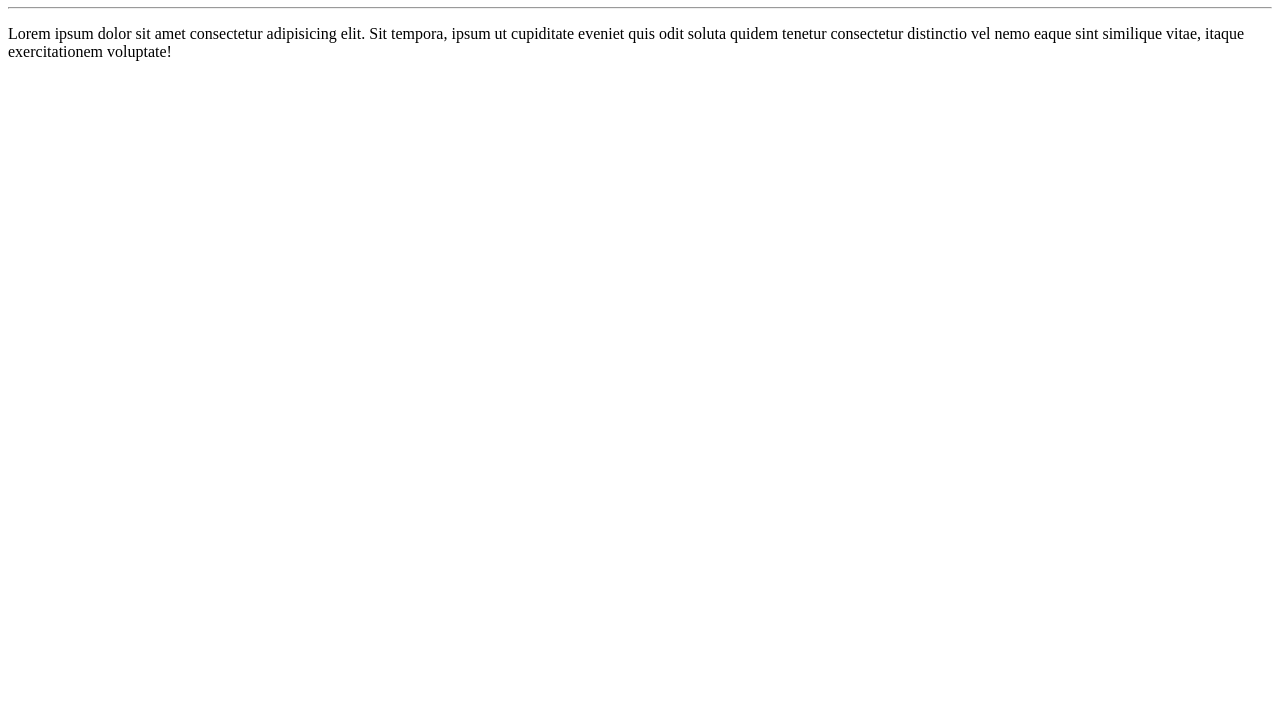
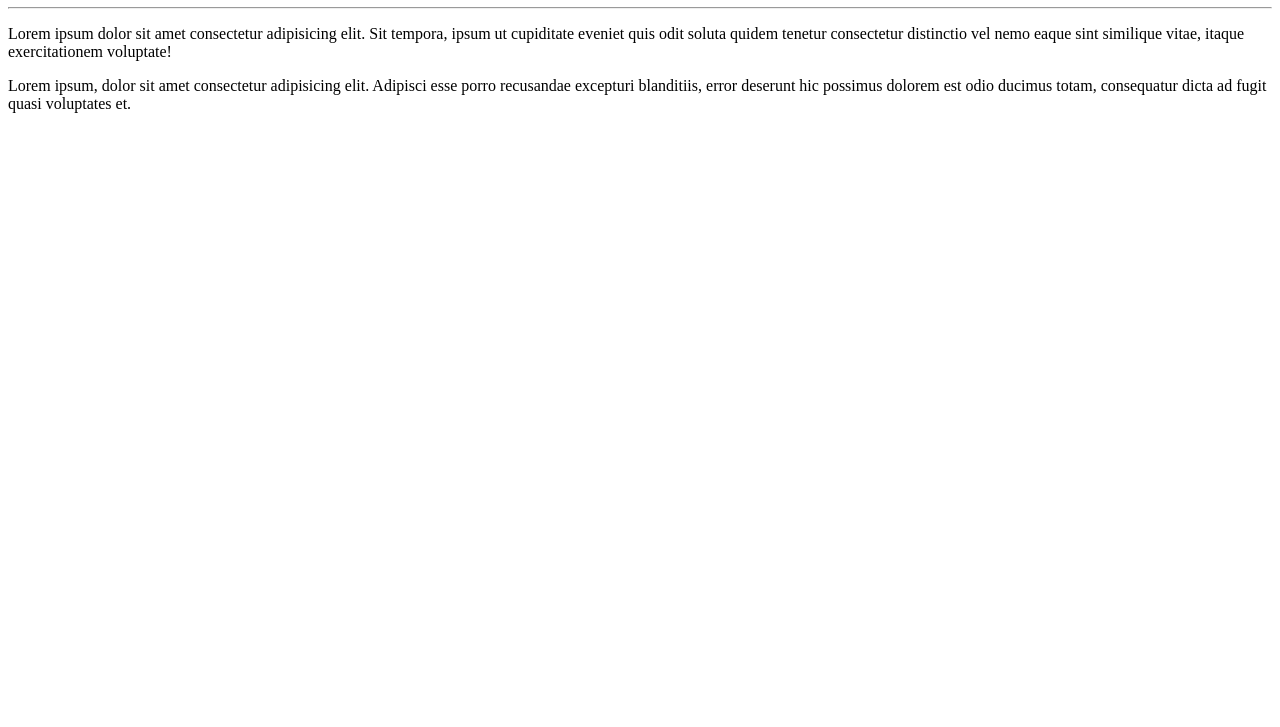
Before and after one commit to MarcosMDuarte/OlaMundo, a plain HTML site: page siteExemplo/index.html in a window 1280 px wide. Shown: the part 73-800 px from the top of the page. Drawn offline with Linux system fonts and the light colour scheme.

Commit message:
adicionei um parágrafo

```diff
--- a/siteExemplo/index.html
+++ b/siteExemplo/index.html
@@ -12,5 +12,8 @@
     <p>
         Lorem ipsum dolor sit amet consectetur adipisicing elit. Sit tempora, ipsum ut cupiditate eveniet quis odit soluta quidem tenetur consectetur distinctio vel nemo eaque sint similique vitae, itaque exercitationem voluptate!
     </p>
+    <p>Lorem ipsum, dolor sit amet consectetur adipisicing elit. Adipisci esse porro recusandae excepturi blanditiis, error deserunt hic possimus dolorem est odio ducimus totam, consequatur dicta ad fugit quasi voluptates et.
+
+    </p>
 </body>
 </html>
```
